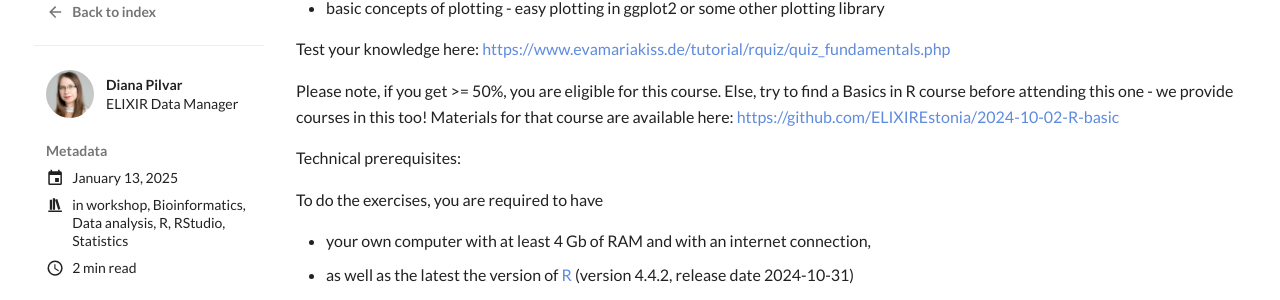
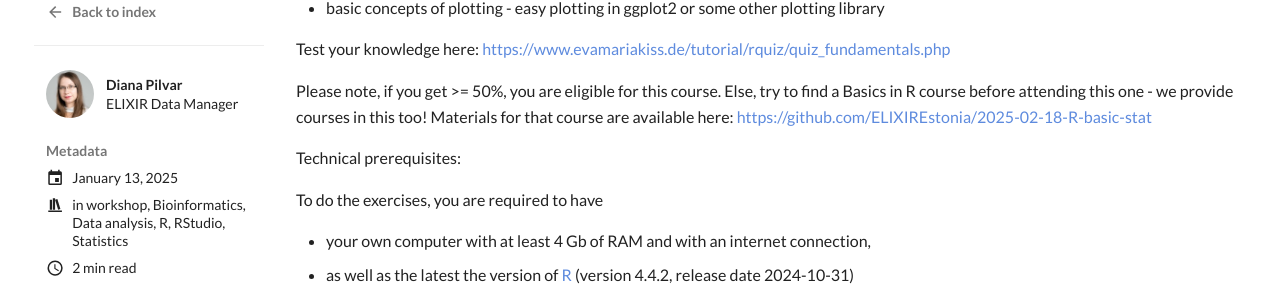
Before and after one commit to ELIXIREstonia/elixirestonia.github.io, an MkDocs documentation site: the page built from content/news/posts/2025/Intro_statistics_R_18-02.md, in a window 1280 px wide and 900 px high, scrolled down 610 px. Shown: the part 153-453 px from the top of the window. Built offline with MkDocs 1.6.1 and Material for MkDocs 9.7.7, drawn with Linux system fonts in a browser that asks for light colours; some of the changed lines change nothing that is shown.

Commit message:
requested change

```diff
--- a/content/news/posts/2025/Intro_statistics_R_18-02.md
+++ b/content/news/posts/2025/Intro_statistics_R_18-02.md
@@ -135,7 +135,7 @@ Basics of RStudio IDE, basics of R:
 
 Test your knowledge here: https://www.evamariakiss.de/tutorial/rquiz/quiz_fundamentals.php
 
-Please note, if you get >= 50%, you are eligible for this course. Else, try to find a Basics in R course before attending this one - we provide courses in this too! Materials for that course are available here: https://github.com/ELIXIREstonia/2024-10-02-R-basic
+Please note, if you get >= 50%, you are eligible for this course. Else, try to find a Basics in R course before attending this one - we provide courses in this too! Materials for that course are available here: https://github.com/ELIXIREstonia/2025-02-18-R-basic-stat
 
 Technical prerequisites:
 
```
